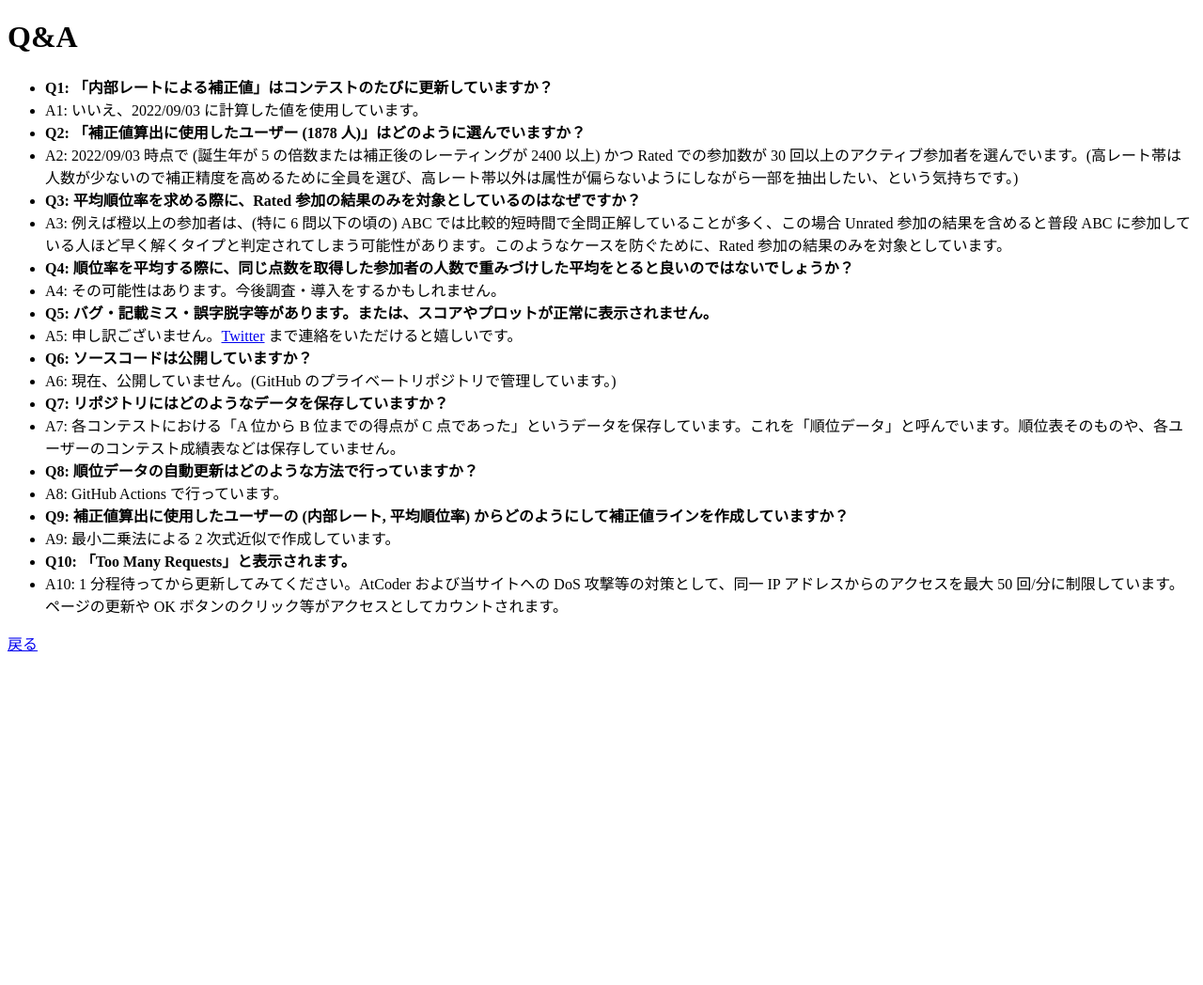
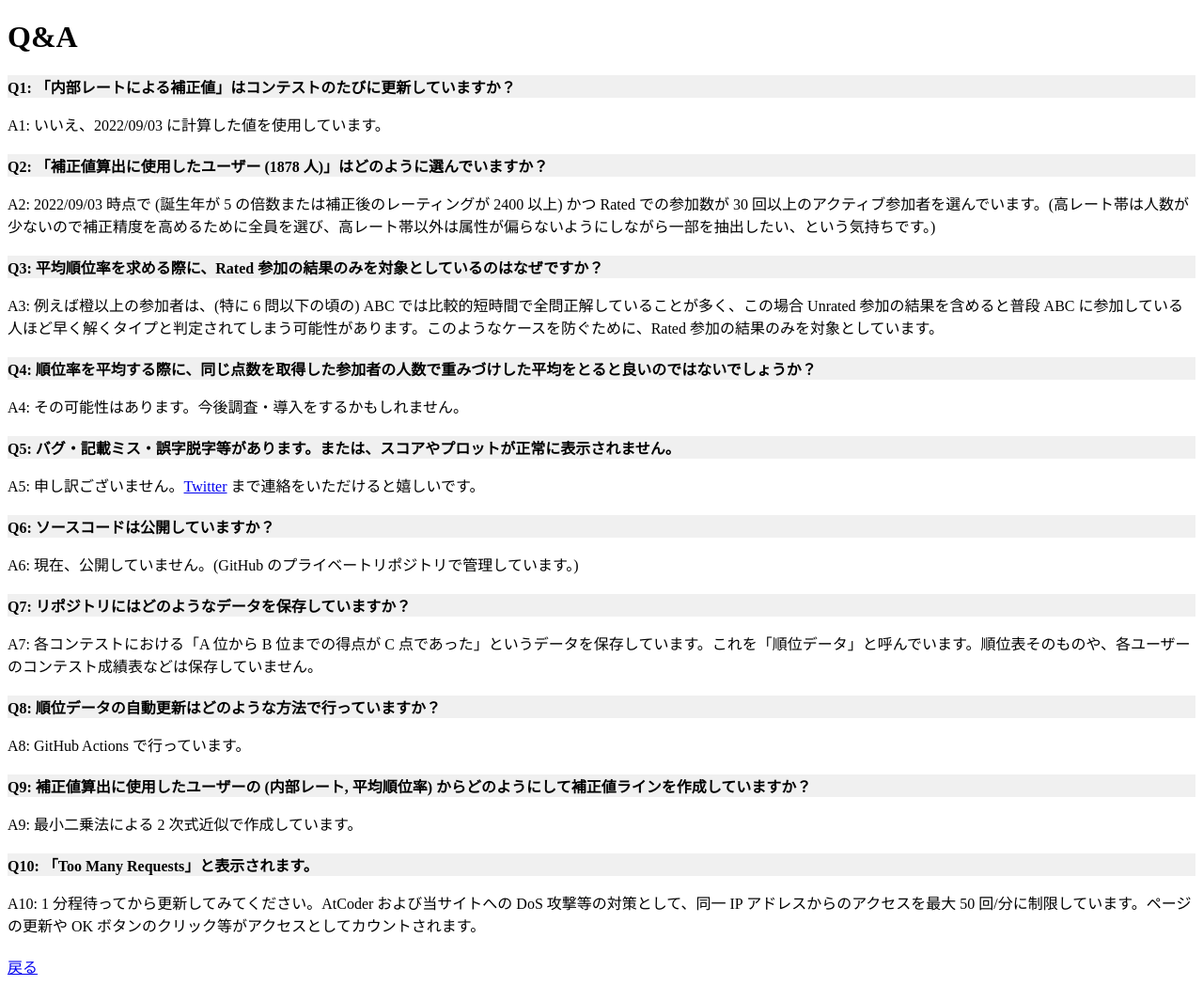
Before and after one commit to tomii9273/atcoder_type_checker, a Flask app: page /qa in a window 1280 px wide. Shown: the whole page at 94% size. Before the commit the page ends 693 px from the top, so only its background shows below. Run offline with Flask 3, Linux system fonts and the light colour scheme; parts of the project's set-up code (start-up, migrations or seed data) failed here and were passed over.

Commit message:
update style

```diff
--- a/templates/qa.html
+++ b/templates/qa.html
@@ -1,5 +1,16 @@
 <!DOCTYPE html>
 <html lang="ja">
+
+<style>
+    .question {
+      font-weight: bold;
+      background-color: #f0f0f0; /* 背景色 */
+    }
+
+    .answer {
+      margin-bottom: 20px;
+    }
+</style>
 
 <head>
     <meta charset="UTF-8">
@@ -8,32 +19,30 @@
 
 <body>
     <h1>Q&A</h1>
-    <ul>
-        <li><b>Q1: 「内部レートによる補正値」はコンテストのたびに更新していますか？</b></li>
-        <li>A1: いいえ、2022/09/03 に計算した値を使用しています。</li>
-        <li><b>Q2: 「補正値算出に使用したユーザー (1878 人)」はどのように選んでいますか？</b></li>
-        <li>A2: 2022/09/03 時点で (誕生年が 5 の倍数または補正後のレーティングが 2400 以上) かつ Rated での参加数が
-            30 回以上のアクティブ参加者を選んでいます。(高レート帯は人数が少ないので補正精度を高めるために全員を選び、高レート帯以外は属性が偏らないようにしながら一部を抽出したい、という気持ちです。)</li>
-        <li><b>Q3: 平均順位率を求める際に、Rated 参加の結果のみを対象としているのはなぜですか？</b></li>
-        <li>A3: 例えば橙以上の参加者は、(特に 6 問以下の頃の) ABC では比較的短時間で全問正解していることが多く、この場合 Unrated
-            参加の結果を含めると普段 ABC に参加している人ほど早く解くタイプと判定されてしまう可能性があります。このようなケースを防ぐために、Rated 参加の結果のみを対象としています。</li>
-        <li><b>Q4: 順位率を平均する際に、同じ点数を取得した参加者の人数で重みづけした平均をとると良いのではないでしょうか？</b></li>
-        <li>A4: その可能性はあります。今後調査・導入をするかもしれません。</li>
-        <li><b>Q5: バグ・記載ミス・誤字脱字等があります。または、スコアやプロットが正常に表示されません。</b></li>
-        <li>A5: 申し訳ございません。<a href="https://twitter.com/Tomii9273">Twitter</a> まで連絡をいただけると嬉しいです。</li>
-        <li><b>Q6: ソースコードは公開していますか？</b></li>
-        <li>A6: 現在、公開していません。(GitHub のプライベートリポジトリで管理しています。)</li>
-        <li><b>Q7: リポジトリにはどのようなデータを保存していますか？</b></li>
-        <li>A7: 各コンテストにおける「A 位から B 位までの得点が
-            C 点であった」というデータを保存しています。これを「順位データ」と呼んでいます。順位表そのものや、各ユーザーのコンテスト成績表などは保存していません。</li>
-        <li><b>Q8: 順位データの自動更新はどのような方法で行っていますか？</b></li>
-        <li>A8: GitHub Actions で行っています。</li>
-        <li><b>Q9: 補正値算出に使用したユーザーの (内部レート, 平均順位率) からどのようにして補正値ラインを作成していますか？</b></li>
-        <li>A9: 最小二乗法による 2 次式近似で作成しています。</li>
-        <li><b>Q10: 「Too Many Requests」と表示されます。</b></li>
-        <li>A10: 1 分程待ってから更新してみてください。AtCoder および当サイトへの DoS 攻撃等の対策として、同一 IP アドレスからのアクセスを最大
-            50 回/分に制限しています。ページの更新や OK ボタンのクリック等がアクセスとしてカウントされます。</li>
-    </ul>
+        <p class="question">Q1: 「内部レートによる補正値」はコンテストのたびに更新していますか？</p>
+        <p class="answer">A1: いいえ、2022/09/03 に計算した値を使用しています。</p>
+        <p class="question">Q2: 「補正値算出に使用したユーザー (1878 人)」はどのように選んでいますか？</p>
+        <p class="answer">A2: 2022/09/03 時点で (誕生年が 5 の倍数または補正後のレーティングが 2400 以上) かつ Rated での参加数が
+            30 回以上のアクティブ参加者を選んでいます。(高レート帯は人数が少ないので補正精度を高めるために全員を選び、高レート帯以外は属性が偏らないようにしながら一部を抽出したい、という気持ちです。)</p>
+        <p class="question">Q3: 平均順位率を求める際に、Rated 参加の結果のみを対象としているのはなぜですか？</p>
+        <p class="answer">A3: 例えば橙以上の参加者は、(特に 6 問以下の頃の) ABC では比較的短時間で全問正解していることが多く、この場合 Unrated
+            参加の結果を含めると普段 ABC に参加している人ほど早く解くタイプと判定されてしまう可能性があります。このようなケースを防ぐために、Rated 参加の結果のみを対象としています。</p>
+        <p class="question">Q4: 順位率を平均する際に、同じ点数を取得した参加者の人数で重みづけした平均をとると良いのではないでしょうか？</p>
+        <p class="answer">A4: その可能性はあります。今後調査・導入をするかもしれません。</p>
+        <p class="question">Q5: バグ・記載ミス・誤字脱字等があります。または、スコアやプロットが正常に表示されません。</p>
+        <p class="answer">A5: 申し訳ございません。<a href="https://twitter.com/Tomii9273">Twitter</a> まで連絡をいただけると嬉しいです。</p>
+        <p class="question">Q6: ソースコードは公開していますか？</p>
+        <p class="answer">A6: 現在、公開していません。(GitHub のプライベートリポジトリで管理しています。)</p>
+        <p class="question">Q7: リポジトリにはどのようなデータを保存していますか？</p>
+        <p class="answer">A7: 各コンテストにおける「A 位から B 位までの得点が
+            C 点であった」というデータを保存しています。これを「順位データ」と呼んでいます。順位表そのものや、各ユーザーのコンテスト成績表などは保存していません。</p>
+        <p class="question">Q8: 順位データの自動更新はどのような方法で行っていますか？</p>
+        <p class="answer">A8: GitHub Actions で行っています。</p>
+        <p class="question">Q9: 補正値算出に使用したユーザーの (内部レート, 平均順位率) からどのようにして補正値ラインを作成していますか？</p>
+        <p class="answer">A9: 最小二乗法による 2 次式近似で作成しています。</p>
+        <p class="question">Q10: 「Too Many Requests」と表示されます。</p>
+        <p class="answer">A10: 1 分程待ってから更新してみてください。AtCoder および当サイトへの DoS 攻撃等の対策として、同一 IP アドレスからのアクセスを最大
+            50 回/分に制限しています。ページの更新や OK ボタンのクリック等がアクセスとしてカウントされます。</p>
     <a href="{{url_for('get')}}">戻る</a>
 </body>
 
```
